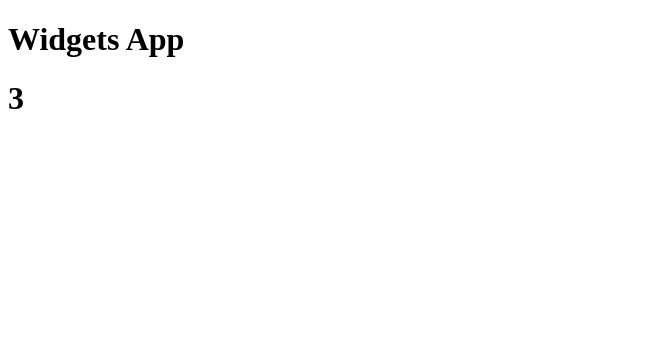
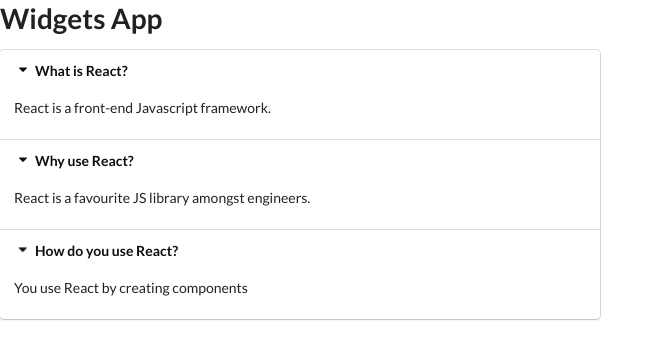
Before and after one commit to glynester/widgets, a React (Create React App) app: page / in a window 1280 px wide. Shown: the top 358 px of the page, without its empty margins (0-664 px from the left). Built offline with nearby package versions, Linux system fonts and the light colour scheme.

Commit message:
Accordion component displays array items. Styling of Accordion component

```diff
--- a/public/index.html
+++ b/public/index.html
@@ -5,6 +5,7 @@
     <link rel="icon" href="%PUBLIC_URL%/favicon.ico" />
     <meta name="viewport" content="width=device-width, initial-scale=1" />
     <meta name="theme-color" content="#000000" />
+    <link rel="stylesheet" href="https://cdnjs.cloudflare.com/ajax/libs/semantic-ui/2.4.1/semantic.min.css"/>
     <meta
       name="description"
       content="Web site created using create-react-app"
--- a/src/components/Accordion.js
+++ b/src/components/Accordion.js
@@ -2,7 +2,24 @@
 
 const Accordion = ({items})=>{
   console.log(items);
-  return <h1>{items.length}</h1>;
+  const renderedItems=items.map(item=>{
+    return (
+      <React.Fragment key={item.title}>
+        <div className="title active">
+          <i className="dropdown icon"></i>
+          {item.title}
+        </div>
+        <div className="content active">
+          <p>{item.content}</p>
+        </div>
+      </React.Fragment>
+
+    )
+  })
+  // return <h1>{items.length}</h1>;
+  return <div className="ui styled accordion">
+      {renderedItems}
+    </div>;
 }
 
 export default Accordion;
```
